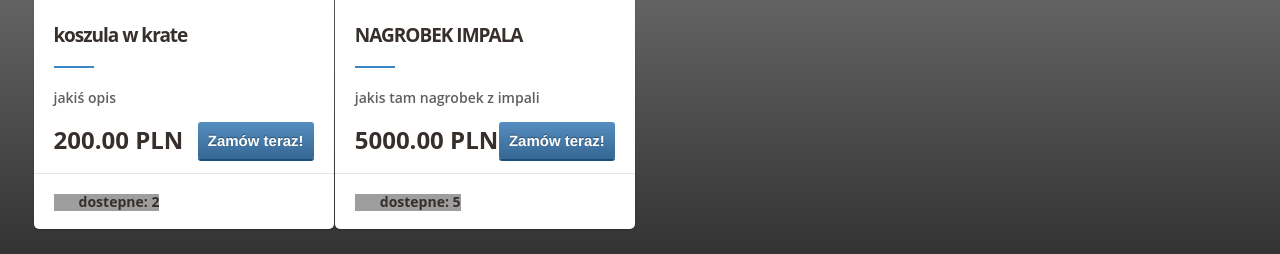
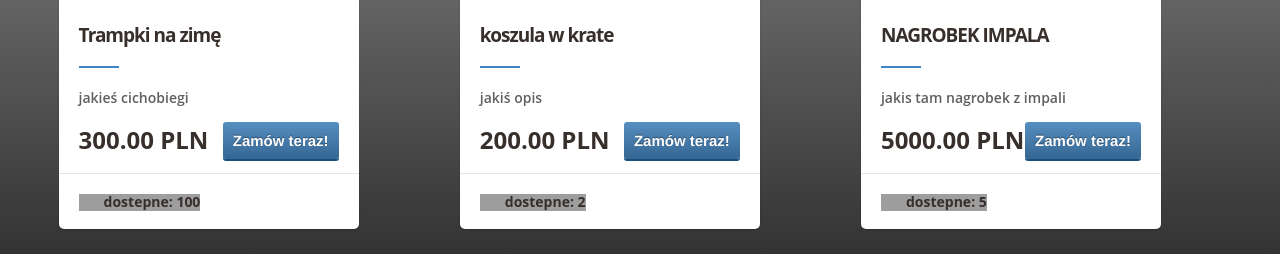
Before and after one commit to MarcinSlusarczyk/MyShop, a Django app: page / in a window 1280 px wide. Shown: the part 817-1071 px from the top of the page. Run offline with Django 4.2, Linux system fonts and the light colour scheme; data comes from the database, SQL or seed files in the repository; grey boxes are pictures that could not be loaded.

Commit message:
Merge remote-tracking branch 'remote/master'
# Conflicts:
#	Shop/Shop/settings.py

```diff
--- a/Shop/static/css/style.css
+++ b/Shop/static/css/style.css
@@ -134,7 +134,7 @@
 }
 
 .container {
-  width:250px;
+  width:350px;
   position:relative;
   float:left;
   padding:2vw;
```
